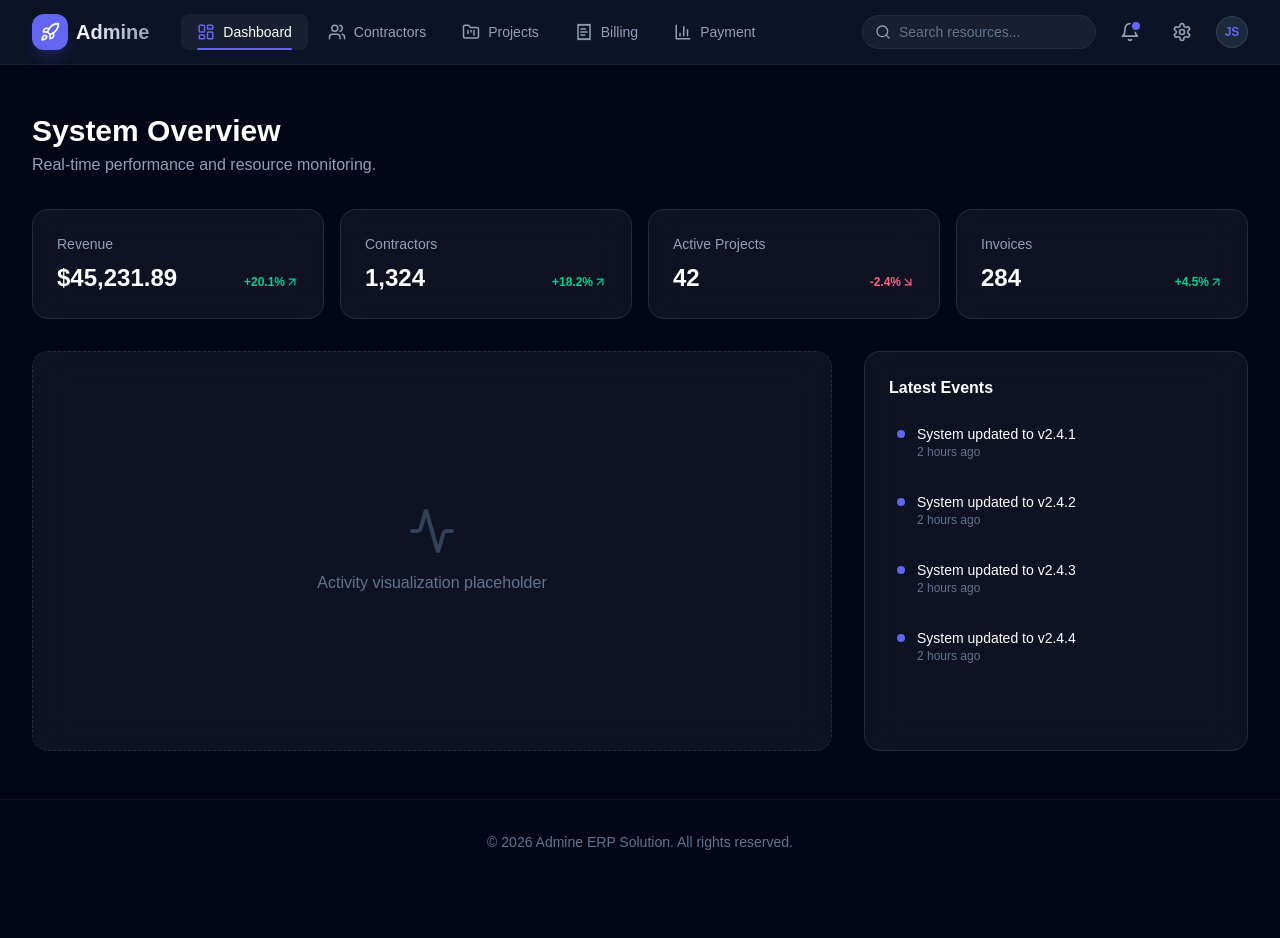
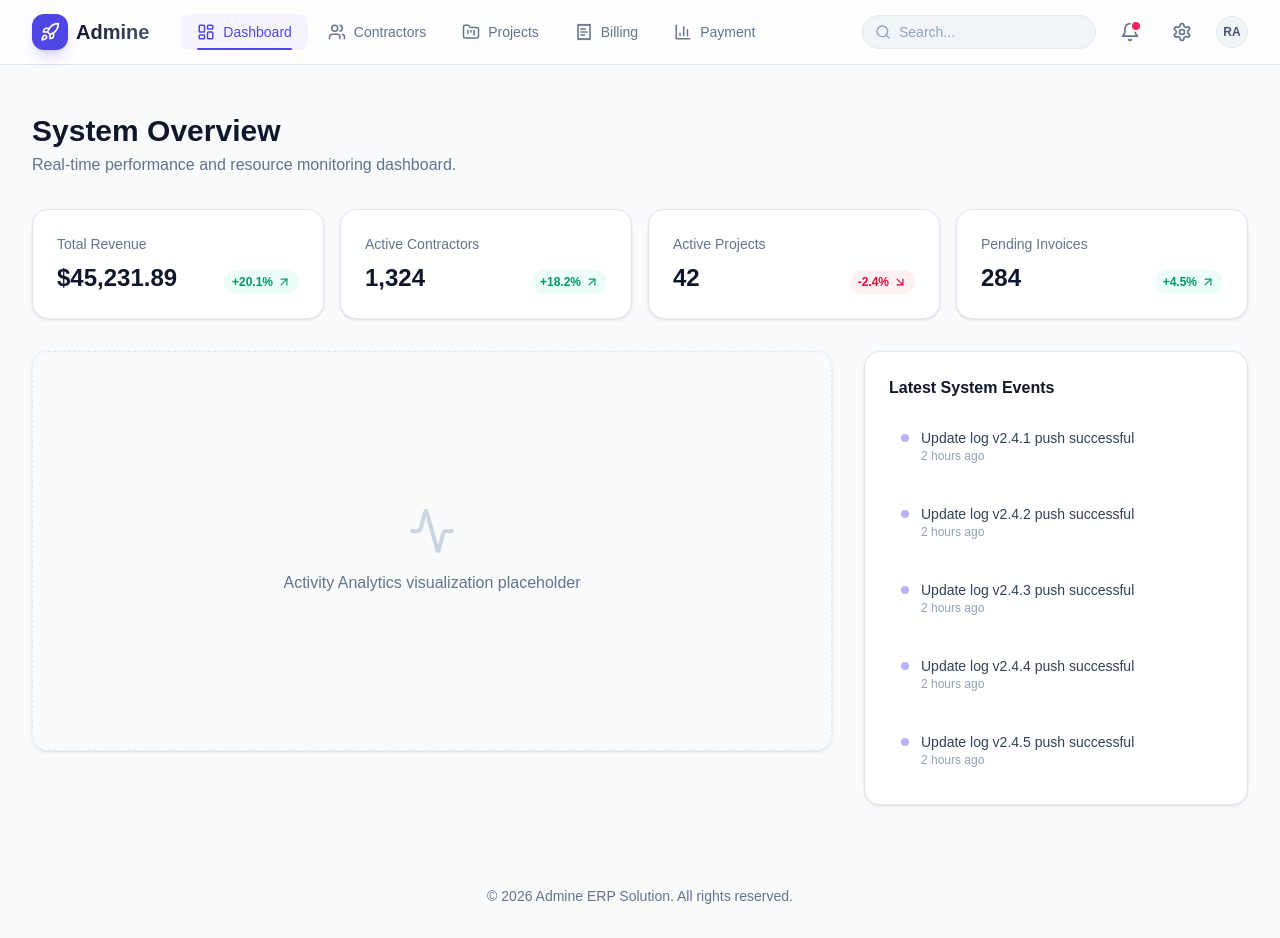
Before and after one commit to romanislamali/admine-erp, a React (Vite) app in the folder frontend/: page / in a window 1280 px wide. Before the commit the page ends 884 px from the top, so only its background shows below. Built offline with nearby package versions, Linux system fonts and the light colour scheme.

Commit message:
feat: migrate application theme from dark mode to light mode with updated color palette and UI components

```diff
--- a/frontend/src/App.tsx
+++ b/frontend/src/App.tsx
@@ -10,7 +10,7 @@ import Payment from './pages/Payment';
 function App() {
   return (
     <Router>
-      <div className="min-h-screen bg-bg-darker text-white">
+      <div className="min-h-screen bg-bg-page text-text-main">
         {/* Navigation Header */}
         <Header />
 
--- a/frontend/src/components/Header.tsx
+++ b/frontend/src/components/Header.tsx
@@ -14,7 +14,7 @@ export default function Header() {
   const location = useLocation();
 
   return (
-    <header className="sticky top-0 z-50 w-full bg-bg-dark/80 backdrop-blur-md border-b border-white/5">
+    <header className="sticky top-0 z-50 w-full bg-white/80 backdrop-blur-md border-b border-slate-200">
       <div className="max-w-7xl mx-auto px-4 sm:px-6 lg:px-8">
         <div className="flex justify-between h-16 items-center">
           {/* Logo & Brand */}
@@ -23,7 +23,7 @@ export default function Header() {
               <div className="w-9 h-9 bg-primary rounded-xl flex items-center justify-center shadow-lg shadow-primary/20 group-hover:scale-110 transition-transform">
                 <Rocket size={20} className="text-white" />
               </div>
-              <span className="text-xl font-bold bg-clip-text text-transparent bg-gradient-to-r from-white to-slate-400">
+              <span className="text-xl font-bold bg-clip-text text-transparent bg-gradient-to-r from-slate-900 to-slate-600">
                 Admine
               </span>
             </Link>
@@ -37,7 +37,7 @@ export default function Header() {
                     key={item.name}
                     to={item.href}
                     className={`relative px-4 py-2 rounded-lg text-sm font-medium transition-all duration-200 ${
-                      isActive ? 'text-white bg-white/5' : 'text-slate-400 hover:text-white hover:bg-white/5'
+                      isActive ? 'text-primary bg-primary/5' : 'text-slate-500 hover:text-slate-900 hover:bg-slate-50'
                     }`}
                   >
                     <div className="flex items-center gap-2">
@@ -58,26 +58,26 @@ export default function Header() {
 
           {/* Right Section: Actions & Profile */}
           <div className="flex items-center gap-4">
-            <div className="hidden sm:flex items-center bg-white/5 border border-white/5 rounded-full px-3 py-1.5 focus-within:ring-2 ring-primary/20 transition-all">
+            <div className="hidden sm:flex items-center bg-slate-100 border border-slate-200 rounded-full px-3 py-1.5 focus-within:ring-2 ring-primary/20 transition-all">
               <Search size={16} className="text-slate-400" />
               <input
                 type="text"
-                placeholder="Search resources..."
-                className="bg-transparent border-none outline-none text-sm px-2 text-white w-32 md:w-48 placeholder:text-slate-500"
+                placeholder="Search..."
+                className="bg-transparent border-none outline-none text-sm px-2 text-slate-900 w-32 md:w-48 placeholder:text-slate-400"
               />
             </div>
 
-            <button className="relative p-2 text-slate-400 hover:text-white hover:bg-white/5 rounded-full transition-colors">
+            <button className="relative p-2 text-slate-500 hover:text-slate-900 hover:bg-slate-100 rounded-full transition-colors">
               <Bell size={20} />
-              <span className="absolute top-2 right-2 w-2 h-2 bg-primary rounded-full ring-2 ring-bg-dark" />
+              <span className="absolute top-2 right-2 w-2 h-2 bg-rose-500 rounded-full ring-2 ring-white" />
             </button>
 
-            <Link to="/settings" className="p-2 text-slate-400 hover:text-white hover:bg-white/5 rounded-full transition-colors">
+            <Link to="/settings" className="p-2 text-slate-500 hover:text-slate-900 hover:bg-slate-100 rounded-full transition-colors">
               <Settings size={20} />
             </Link>
 
-            <div className="h-8 w-8 rounded-full border border-white/10 bg-slate-800 flex items-center justify-center text-xs font-bold text-primary">
-              JS
+            <div className="h-8 w-8 rounded-full border border-slate-200 bg-slate-100 flex items-center justify-center text-xs font-bold text-slate-600">
+              RA
             </div>
           </div>
         </div>
--- a/frontend/src/index.css
+++ b/frontend/src/index.css
@@ -3,26 +3,28 @@
 @import url('https://fonts.googleapis.com/css2?family=Outfit:wght@300;400;500;600;700&display=swap');
 
 @theme {
-  --color-primary: #6366f1;
-  --color-primary-hover: #4f46e5;
-  --color-bg-dark: #0f172a;
-  --color-bg-darker: #020617;
+  --color-primary: #4f46e5;
+  --color-primary-hover: #4338ca;
+  --color-bg-light: #ffffff;
+  --color-bg-page: #f8fafc;
+  --color-text-main: #1e293b;
+  --color-text-muted: #64748b;
   --font-outfit: "Outfit", sans-serif;
 }
 
 @layer base {
   body {
-    @apply font-outfit bg-bg-darker text-[#f8fafc] antialiased;
+    @apply font-outfit bg-bg-page text-text-main antialiased transition-colors duration-300;
   }
 }
 
 @layer components {
   .glass-card {
-    @apply bg-white/5 backdrop-blur-xl border border-white/10 rounded-2xl p-6 transition-all duration-300 hover:bg-white/10 hover:border-white/20 hover:-translate-y-1;
+    @apply bg-white border border-slate-200 rounded-2xl p-6 shadow-sm transition-all duration-300 hover:shadow-md hover:-translate-y-1;
   }
 }
 
-/* Custom scrollbar */
+/* Custom scrollbar for light mode */
 ::-webkit-scrollbar {
   width: 6px;
 }
@@ -32,9 +34,9 @@
 }
 
 ::-webkit-scrollbar-thumb {
-  @apply bg-white/10 rounded-full;
+  @apply bg-slate-200 rounded-full;
 }
 
 ::-webkit-scrollbar-thumb:hover {
-  @apply bg-white/20;
+  @apply bg-slate-300;
 }
--- a/frontend/src/pages/Billing.tsx
+++ b/frontend/src/pages/Billing.tsx
@@ -7,10 +7,10 @@ export default function Billing() {
       animate={{ opacity: 1, y: 0 }}
       className="space-y-4"
     >
-      <h1 className="text-3xl font-bold text-white">Billing & Invoices</h1>
-      <div className="glass-card py-20 flex flex-col items-center justify-center text-slate-500 border-dashed">
-        <p className="text-lg font-medium text-slate-400">Billing Module</p>
-        <p>This module is currently being initialized.</p>
+      <h1 className="text-3xl font-bold text-slate-900">Billing & Invoices</h1>
+      <div className="glass-card py-20 flex flex-col items-center justify-center text-slate-500 border-dashed bg-slate-50/30">
+        <p className="text-lg font-medium text-slate-600">Billing Module Overview</p>
+        <p>This section is being synchronized with the ERP backend.</p>
       </div>
     </motion.div>
   );
--- a/frontend/src/pages/Dashboard.tsx
+++ b/frontend/src/pages/Dashboard.tsx
@@ -2,10 +2,10 @@ import { motion } from 'framer-motion';
 import { ArrowUpRight, ArrowDownRight, Activity } from 'lucide-react';
 
 const stats = [
-  { name: 'Revenue', value: '$45,231.89', change: '+20.1%', trend: 'up' },
-  { name: 'Contractors', value: '1,324', change: '+18.2%', trend: 'up' },
+  { name: 'Total Revenue', value: '$45,231.89', change: '+20.1%', trend: 'up' },
+  { name: 'Active Contractors', value: '1,324', change: '+18.2%', trend: 'up' },
   { name: 'Active Projects', value: '42', change: '-2.4%', trend: 'down' },
-  { name: 'Invoices', value: '284', change: '+4.5%', trend: 'up' },
+  { name: 'Pending Invoices', value: '284', change: '+4.5%', trend: 'up' },
 ];
 
 export default function Dashboard() {
@@ -16,19 +16,21 @@ export default function Dashboard() {
       className="space-y-8"
     >
       <div>
-        <h1 className="text-3xl font-bold text-white">System Overview</h1>
-        <p className="text-slate-400 mt-1">Real-time performance and resource monitoring.</p>
+        <h1 className="text-3xl font-bold text-slate-900">System Overview</h1>
+        <p className="text-slate-500 mt-1">Real-time performance and resource monitoring dashboard.</p>
       </div>
 
       <div className="grid grid-cols-1 sm:grid-cols-2 lg:grid-cols-4 gap-4">
         {stats.map((item) => (
           <div key={item.name} className="glass-card">
-            <p className="text-sm text-slate-400 font-medium">{item.name}</p>
+            <p className="text-sm text-slate-500 font-medium">{item.name}</p>
             <div className="mt-2 flex items-baseline justify-between">
-              <p className="text-2xl font-bold text-white">{item.value}</p>
-              <span className={`flex items-center text-xs font-bold ${item.trend === 'up' ? 'text-emerald-400' : 'text-rose-400'}`}>
+              <p className="text-2xl font-bold text-slate-900">{item.value}</p>
+              <span className={`flex items-center text-xs font-bold px-2 py-1 rounded-full ${
+                item.trend === 'up' ? 'bg-emerald-50 text-emerald-600' : 'bg-rose-50 text-rose-600'
+              }`}>
                 {item.change}
-                {item.trend === 'up' ? <ArrowUpRight size={14} /> : <ArrowDownRight size={14} />}
+                {item.trend === 'up' ? <ArrowUpRight size={14} className="ml-1" /> : <ArrowDownRight size={14} className="ml-1" />}
               </span>
             </div>
           </div>
@@ -36,19 +38,19 @@ export default function Dashboard() {
       </div>
 
       <div className="grid grid-cols-1 lg:grid-cols-3 gap-8">
-        <div className="lg:col-span-2 glass-card h-[400px] flex flex-col items-center justify-center border-dashed">
-          <Activity size={48} className="text-slate-700 mb-4" />
-          <p className="text-slate-500 font-medium">Activity visualization placeholder</p>
+        <div className="lg:col-span-2 glass-card h-[400px] flex flex-col items-center justify-center border-dashed border-slate-200 bg-slate-50/50">
+          <Activity size={48} className="text-slate-300 mb-4" />
+          <p className="text-slate-500 font-medium">Activity Analytics visualization placeholder</p>
         </div>
         <div className="glass-card flex flex-col">
-          <h3 className="font-bold mb-4">Latest Events</h3>
+          <h3 className="font-bold text-slate-900 mb-4">Latest System Events</h3>
           <div className="space-y-4 flex-1">
-            {[1, 2, 3, 4].map(i => (
-              <div key={i} className="flex gap-3 text-sm p-2 rounded-lg hover:bg-white/5 transition-colors cursor-pointer">
-                <div className="w-2 h-2 rounded-full bg-primary mt-1.5" />
-                <div>
-                  <p className="text-white font-medium">System updated to v2.4.{i}</p>
-                  <p className="text-slate-500 text-xs">2 hours ago</p>
+            {[1, 2, 3, 4, 5].map(i => (
+              <div key={i} className="flex gap-3 text-sm p-3 rounded-xl hover:bg-slate-50 transition-colors cursor-pointer group">
+                <div className="w-2 h-2 rounded-full bg-primary mt-1.5 opacity-40 group-hover:opacity-100 transition-opacity" />
+                <div className="min-w-0">
+                  <p className="text-slate-700 font-medium truncate">Update log v2.4.{i} push successful</p>
+                  <p className="text-slate-400 text-xs">2 hours ago</p>
                 </div>
               </div>
             ))}
--- a/frontend/src/pages/Projects.tsx
+++ b/frontend/src/pages/Projects.tsx
@@ -7,10 +7,10 @@ export default function Projects() {
       animate={{ opacity: 1, y: 0 }}
       className="space-y-4"
     >
-      <h1 className="text-3xl font-bold text-white">Project Pipeline</h1>
-      <div className="glass-card py-20 flex flex-col items-center justify-center text-slate-500 border-dashed">
-        <p className="text-lg font-medium text-slate-400">Projects Module</p>
-        <p>This module is currently being initialized.</p>
+      <h1 className="text-3xl font-bold text-slate-900">Project Portfolio</h1>
+      <div className="glass-card py-20 flex flex-col items-center justify-center text-slate-500 border-dashed bg-slate-50/30">
+        <p className="text-lg font-medium text-slate-600">Projects Module Overview</p>
+        <p>This section is being synchronized with the ERP backend.</p>
       </div>
     </motion.div>
   );
--- a/frontend/src/pages/Settings.tsx
+++ b/frontend/src/pages/Settings.tsx
@@ -7,10 +7,10 @@ export default function Settings() {
       animate={{ opacity: 1, y: 0 }}
       className="space-y-4"
     >
-      <h1 className="text-3xl font-bold text-white">System Settings</h1>
-      <div className="glass-card py-20 flex flex-col items-center justify-center text-slate-500 border-dashed">
-        <p className="text-lg font-medium text-slate-400">Settings Module</p>
-        <p>This module is currently being initialized.</p>
+      <h1 className="text-3xl font-bold text-slate-900">System Preferences</h1>
+      <div className="glass-card py-20 flex flex-col items-center justify-center text-slate-500 border-dashed bg-slate-50/30">
+        <p className="text-lg font-medium text-slate-600">Settings Module Overview</p>
+        <p>This section is being synchronized with the ERP backend.</p>
       </div>
     </motion.div>
   );
```
Also changed, not shown: frontend/src/pages/Contractors.tsx (+4 -4 lines), frontend/src/pages/Payment.tsx (+5 -4 lines).
